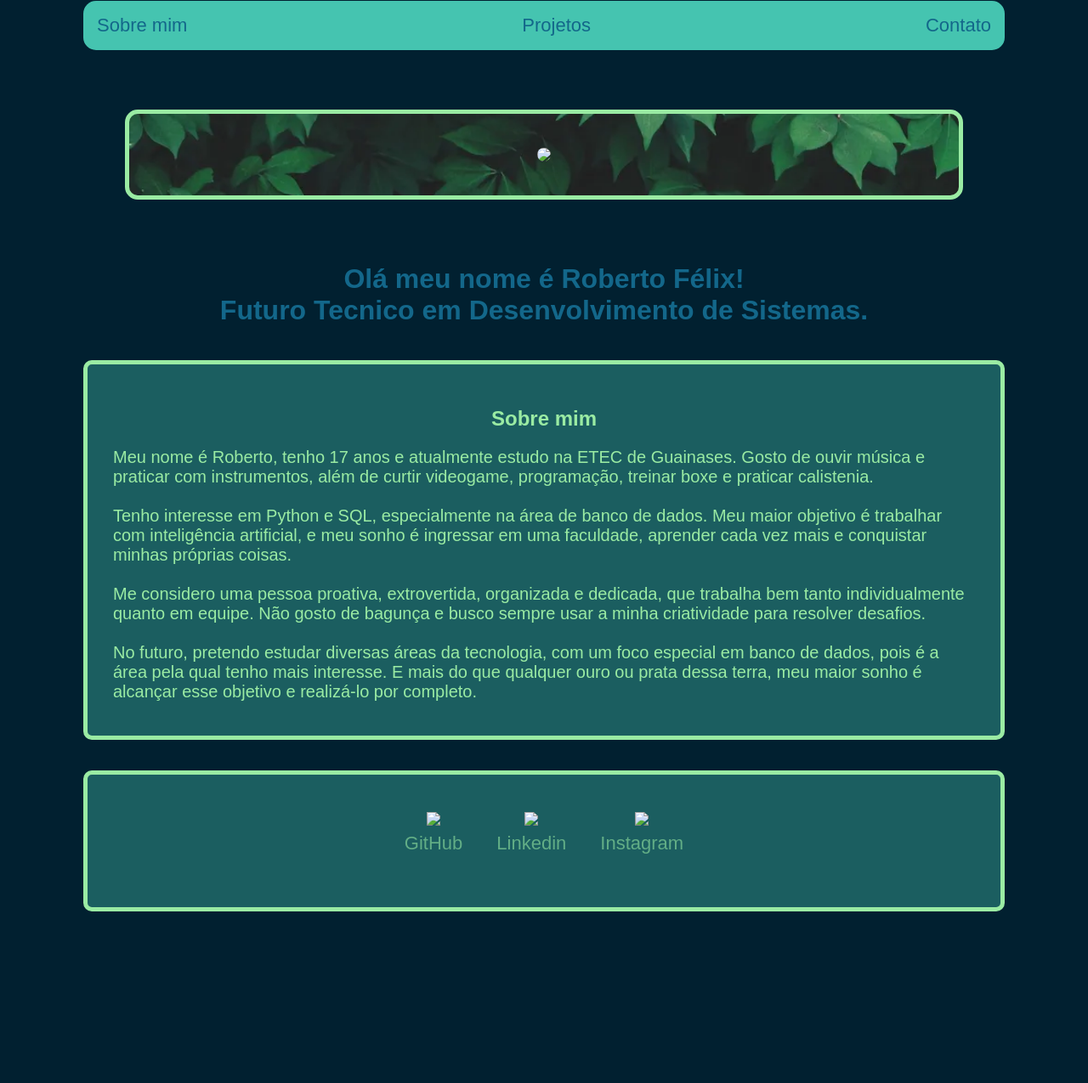
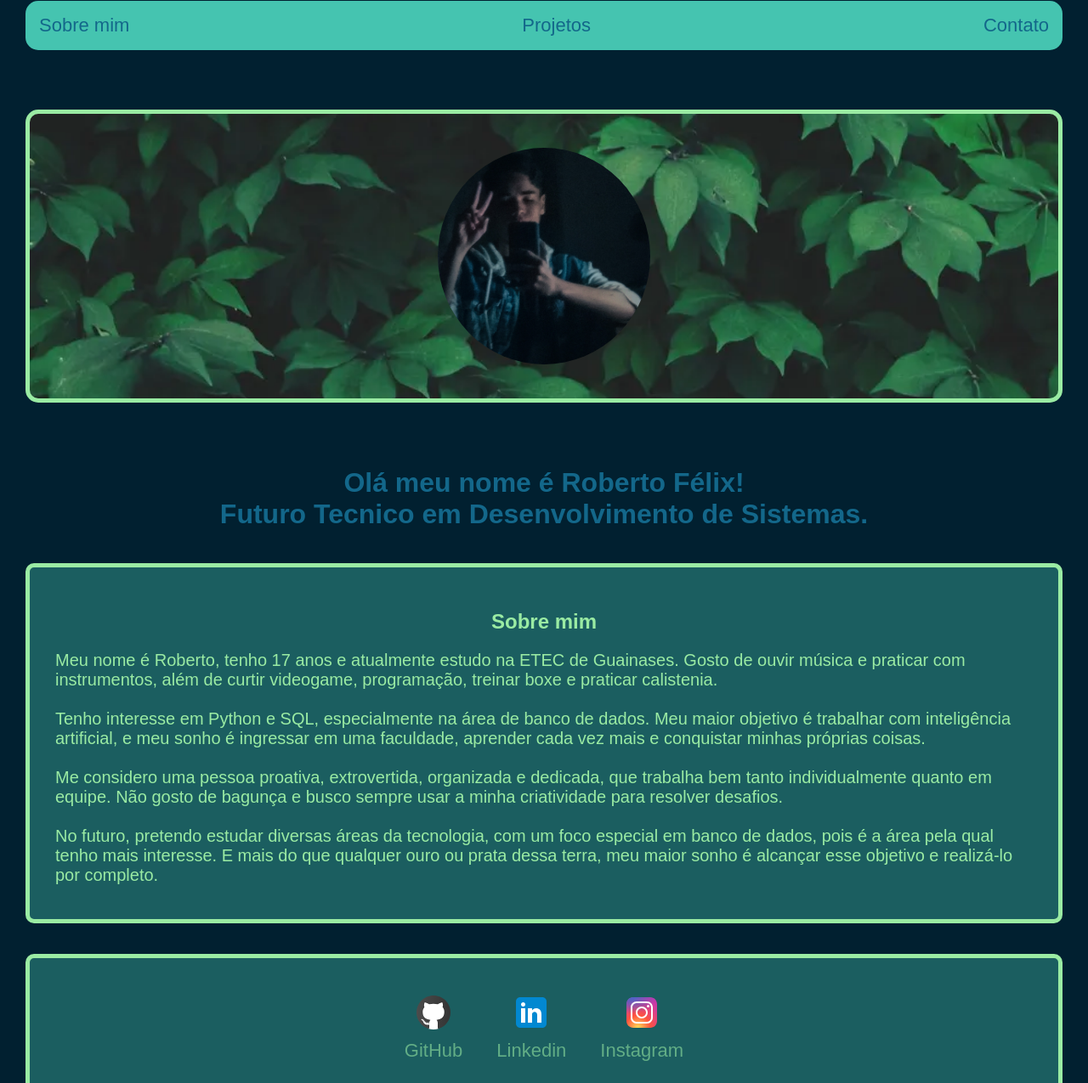
Before and after one commit to Roberto180/portfolio, a plain HTML site: page index.html in a window 1280 px wide. Shown: the part 23-1298 px from the top of the page at 85% size. Before the commit the page ends 1104 px from the top, so only its background shows below. Drawn offline with Linux system fonts and the light colour scheme; the site is published under a folder, as on GitHub Pages, so addresses that start at the root find nothing.

Commit message:
index.html

```diff
--- a/index.html
+++ b/index.html
@@ -27,7 +27,7 @@
     <header>
         <div class="center">
             <div class="fundo">
-                <img class="perfil" src="/image/foto.jpg"></img>
+                <img class="perfil" src="./image/foto.jpg"></img>
             </div>
         </div>
         <br><br><br>
@@ -47,15 +47,15 @@
     </header><br><br>
     <footer class="final">
         <a href="https://github.com/Roberto180" target="_blank">
-            <img src="/image/icons8-github.svg">
+            <img src="./image/icons8-github.svg">
             <p>GitHub</p>
         </a>
         <a href="https://www.linkedin.com/in/roberto-félix-95078a358/" target="_blank">
-            <img src="/image/icons8-linkedin.svg">
+            <img src="./image/icons8-linkedin.svg">
             <p>Linkedin</p>
         </a>
         <a href="https://www.instagram.com/r.felix_0/" target="_blank">
-            <img src="/image/icons8-instagram-logo.svg">
+            <img src="./image/icons8-instagram-logo.svg">
             <p>Instagram</p>
         </a>
     </footer>
```
